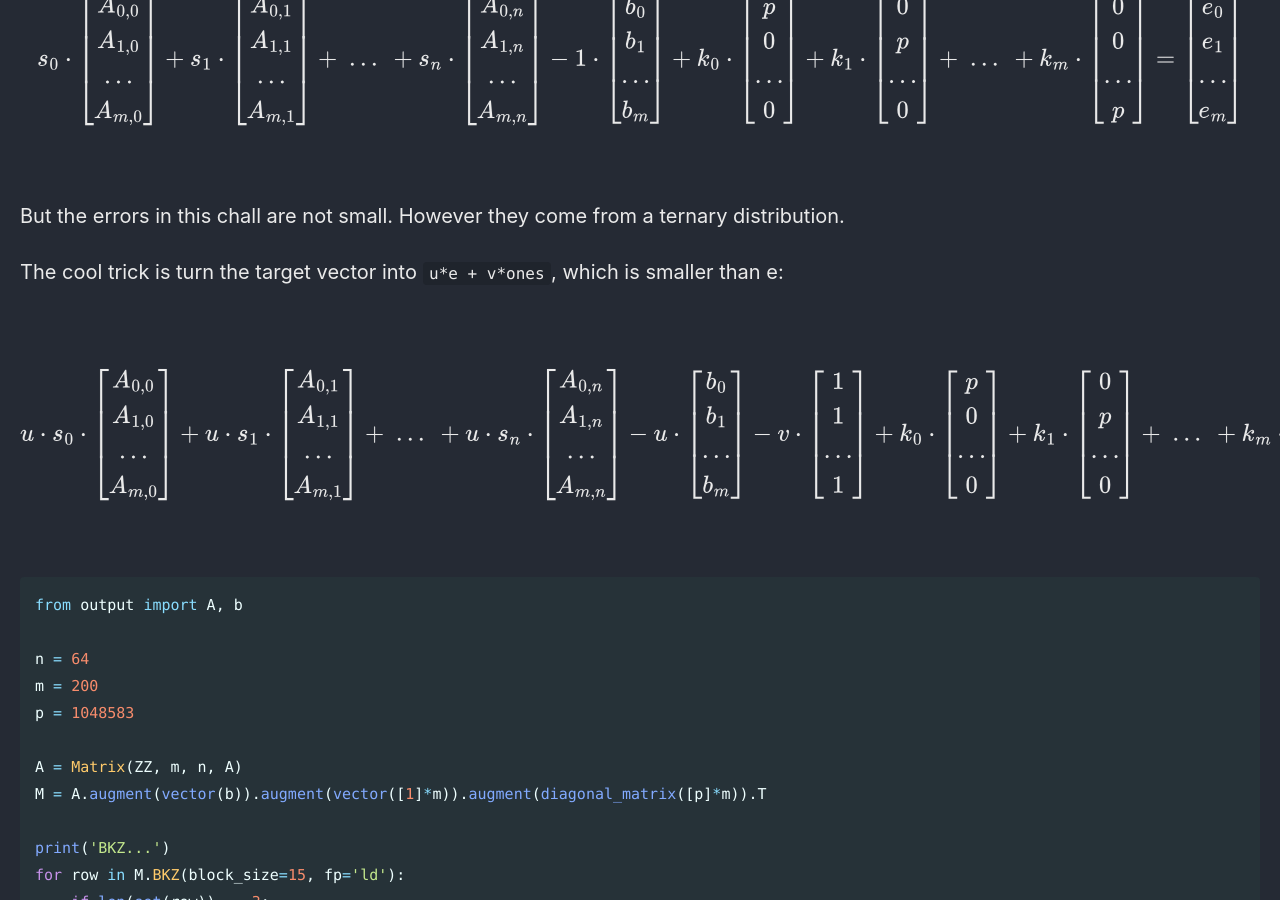
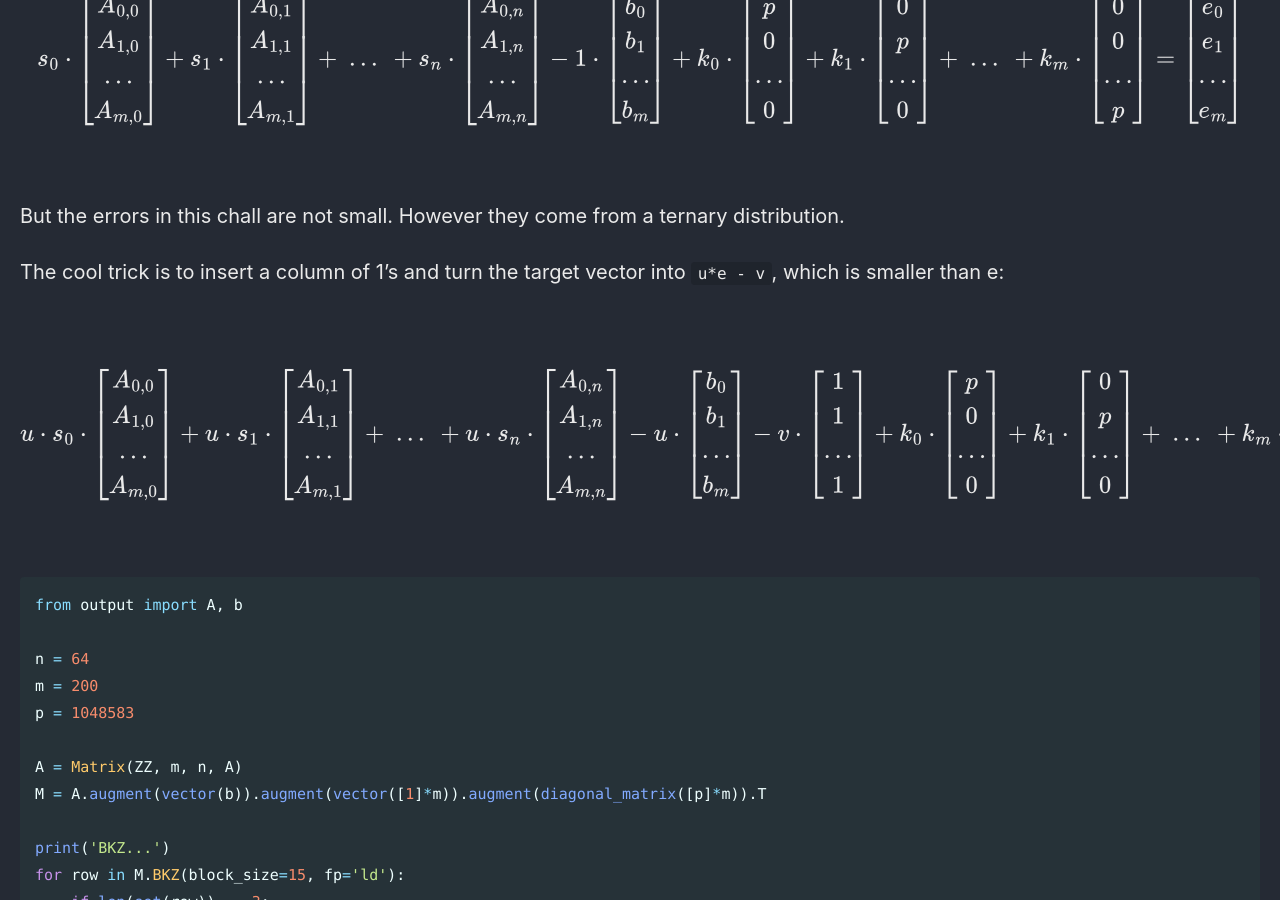
Before and after one commit to Connor-McCartney/Connor-McCartney.github.io, a Jekyll site: the page built from _pages/cryptography/other/HITCON2025.md, in a window 1280 px wide and 900 px high, scrolled down 2709 px. Built offline with Jekyll 4.4.1, drawn with Linux system fonts in a browser that asks for light colours; cached includes are drawn as plain includes.

Commit message:
Update HITCON2025.md

```diff
--- a/_pages/cryptography/other/HITCON2025.md
+++ b/_pages/cryptography/other/HITCON2025.md
@@ -152,7 +152,7 @@ s_n \cdot \begin{bmatrix} A_{0,n} \\ A_{1, n} \\ ... \\ A_{m, n} \end{bmatrix} -
 
 But the errors in this chall are not small. However they come from a ternary distribution.
 
-The cool trick is turn the target vector into `u*e + v*ones`, which is smaller than e:
+The cool trick is to insert a column of 1's and turn the target vector into `u*e - v`, which is smaller than e:
 
 <br>
 
```
